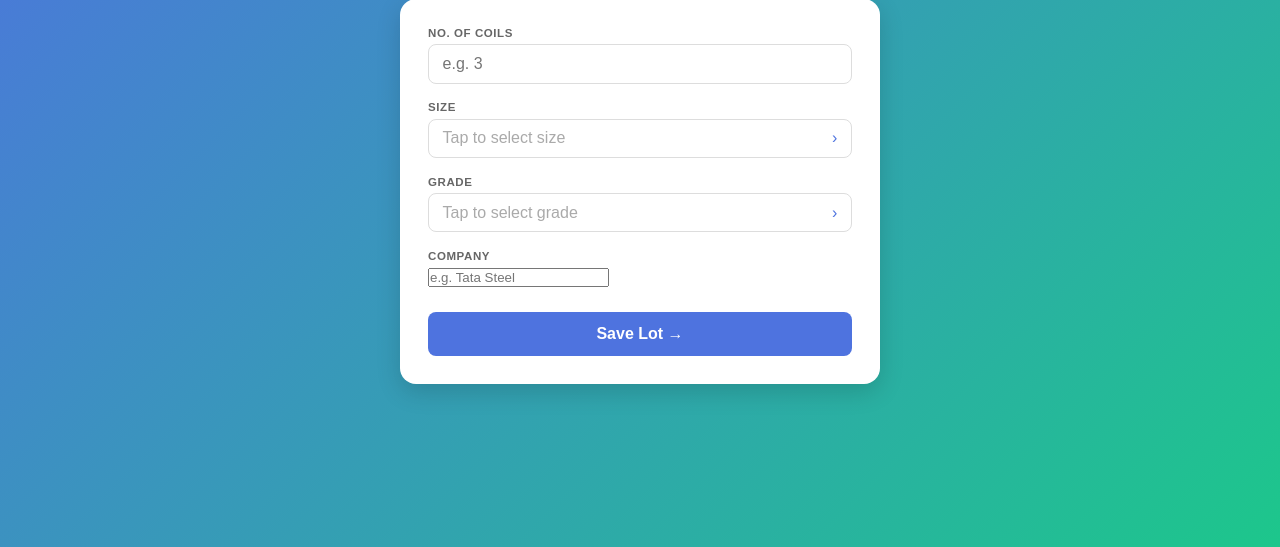
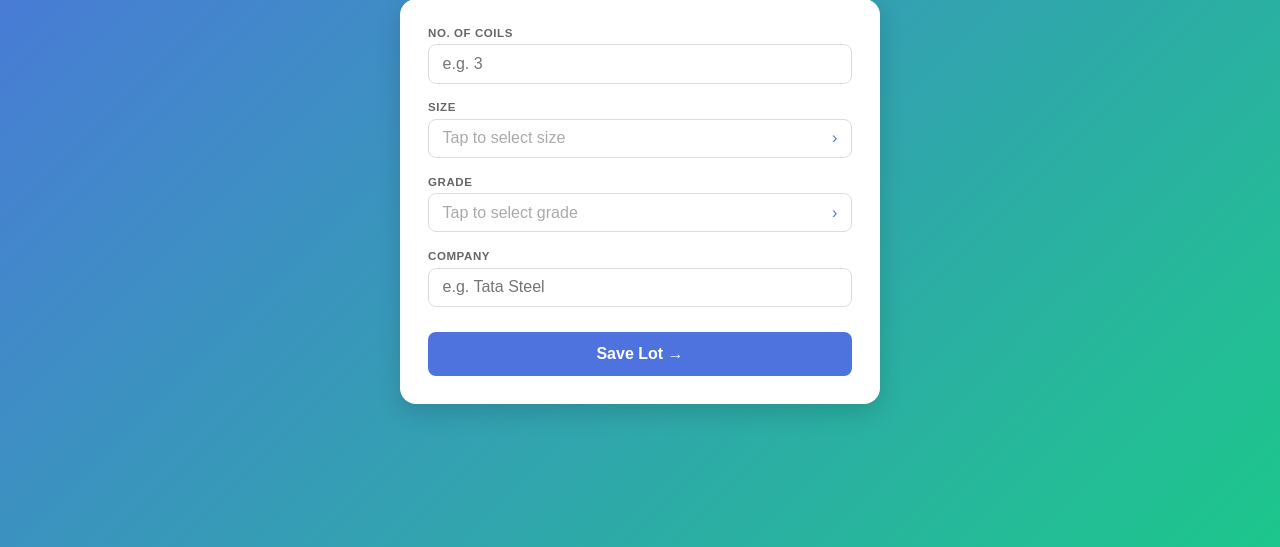
Before and after one commit to Mohini-vashisth/inventory-, a Django app: template inventory/templates/materials/gate_entry_lot_form.html in a window 1280 px wide. Shown: the part 217-764 px from the top of the page. Run offline with Django 4.2, Linux system fonts and the light colour scheme; the template is opened without the code that fills it, so the values that code supplies are empty.

Commit message:
Fix unstyled Company field on the Add Lot (single-lot) form
Only input[type="number"] had the standard field styling - the Company
text input fell back to the browser's tiny default width with no border
radius, visually broken next to every other field on the page. The main
gate entry form already styled both types; this single-lot variant didn't.

```diff
--- a/inventory/templates/materials/gate_entry_lot_form.html
+++ b/inventory/templates/materials/gate_entry_lot_form.html
@@ -64,7 +64,7 @@
     color: #666; margin-bottom: 0.35rem;
   }
 
-  input[type="number"] {
+  input[type="number"], input[type="text"] {
     width: 100%; padding: 0.6rem 0.85rem;
     border: 1px solid #ddd; border-radius: 8px;
     font-size: 16px; color: #333;
```
